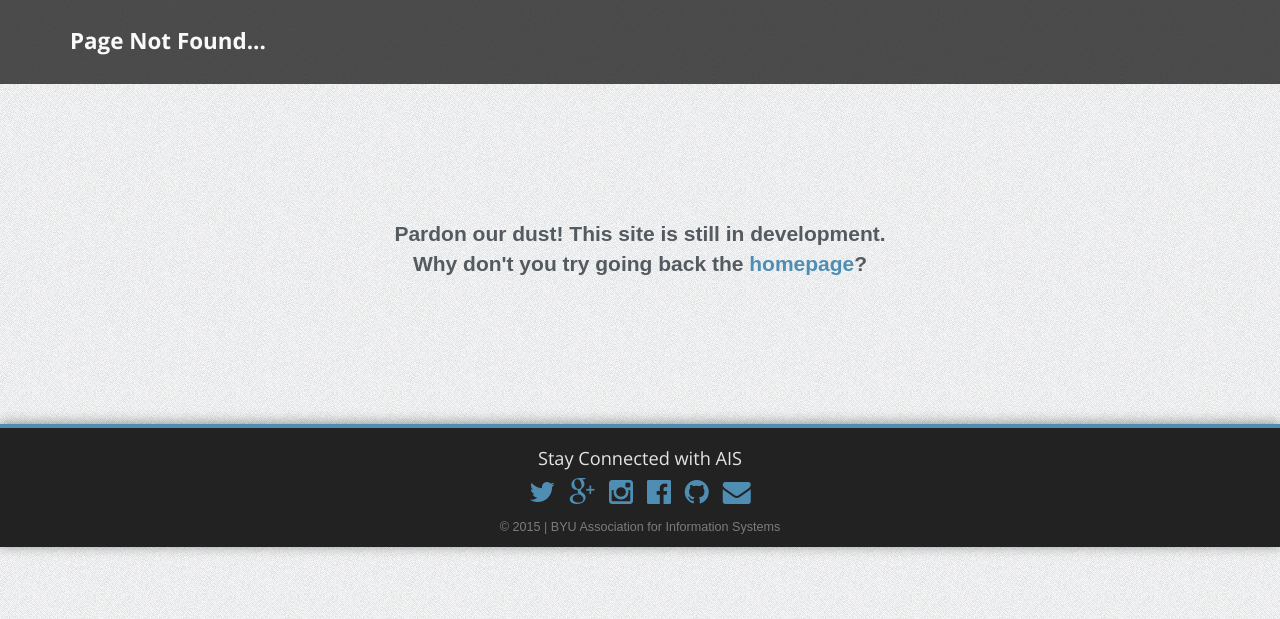
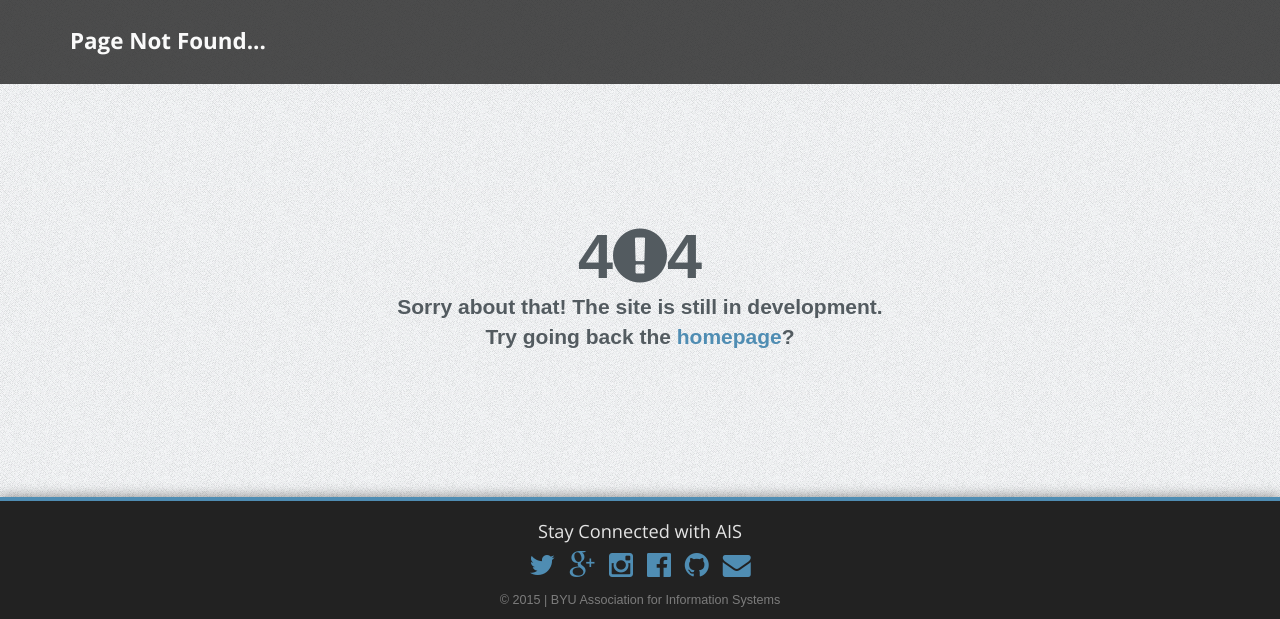
Before and after one commit to AIS-BYU/ais-site, a Django app: template website/home/templates/404.html in a window 1280 px wide. Shown: the part 117-736 px from the top of the page. Run offline with Django 3.2, Linux system fonts and the light colour scheme; the template is opened without the code that fills it, so the values that code supplies are empty; some libraries are stand-ins or nearby versions.

Commit message:
Updated 404 page

```diff
--- a/website/home/templates/404.html
+++ b/website/home/templates/404.html
@@ -19,8 +19,9 @@
             <div class="row">
                 <div class="col-sm-12">
                     <div class="error-page-wrapper">
-                        <p>Pardon our dust! This site is still in development.</p>
-                        <p>Why don't you try going back the <a href="/">homepage</a>?</p>
+                        <p style="font-size: 3em;">4<i class="fa fa-exclamation-circle"></i>4</p>
+                        <p>Sorry about that! The site is still in development.</p>
+                        <p>Try going back the <a href="/">homepage</a>?</p>
                     </div>
                 </div>
             </div>
```
